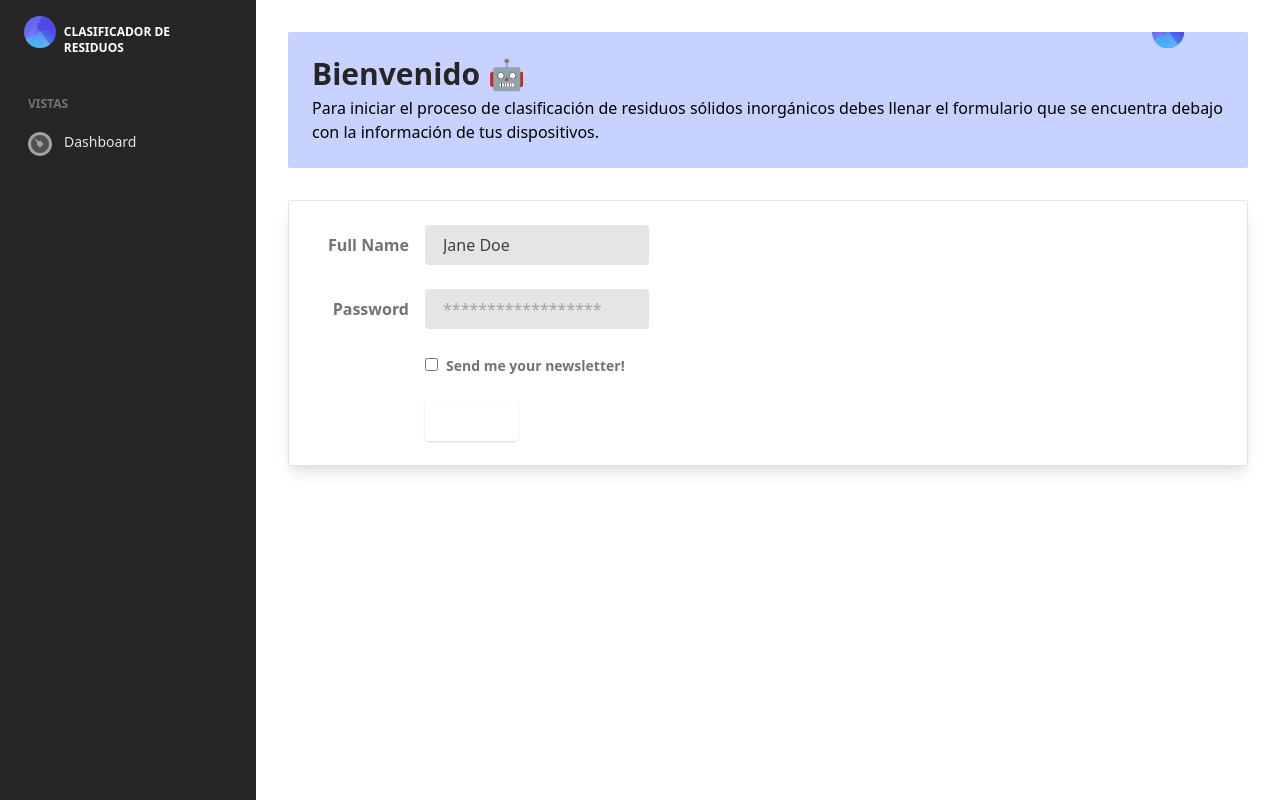
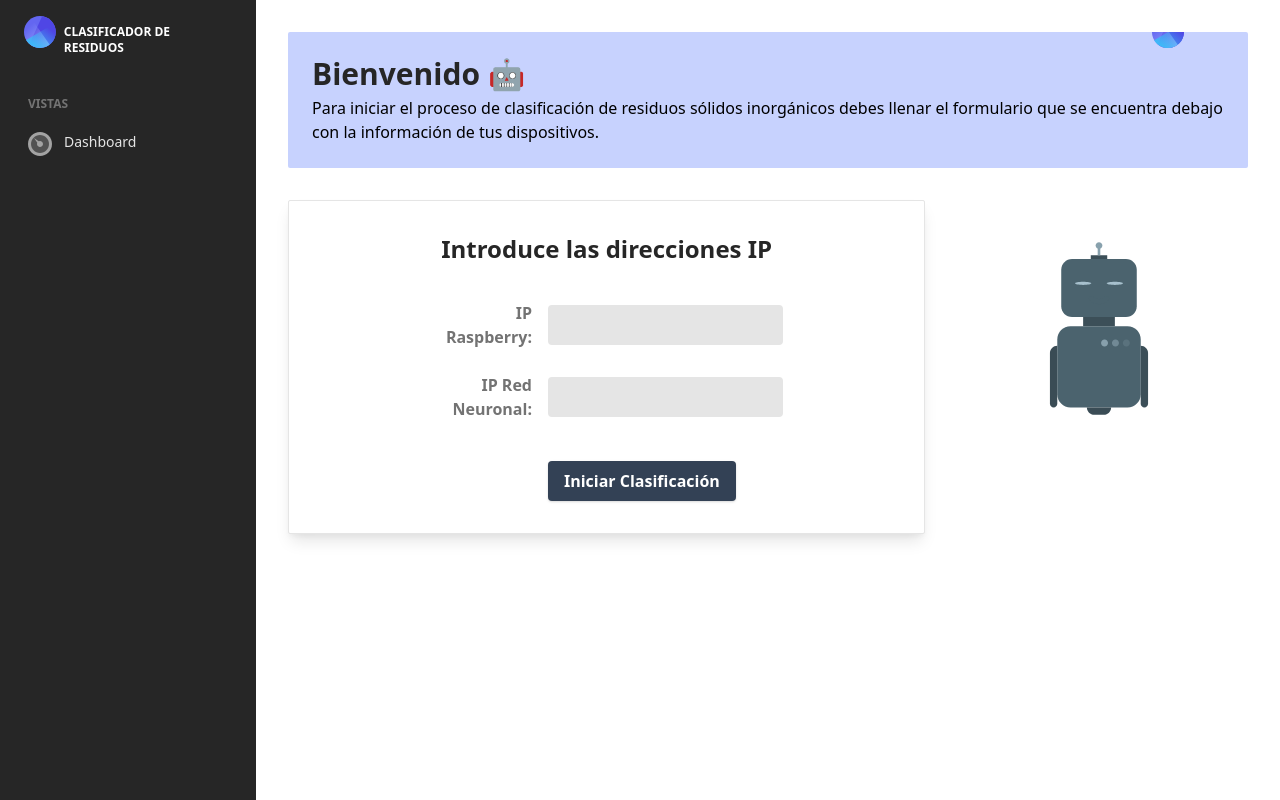
Before and after one commit to jhonderquintero/garbage-classificator-front, a React (Create React App) app: page / in a window 1280 px wide. Built offline with nearby package versions, Linux system fonts and the light colour scheme.

Commit message:
configForm

```diff
--- a/src/components/Content/ConfigForm.tsx
+++ b/src/components/Content/ConfigForm.tsx
@@ -1,64 +1,145 @@
-import React from "react";
+import { SyntheticEvent, useState } from "react";
+import {
+  IGlobalState,
+  useGlobalStatecontext,
+} from "../../context/GlobalStateContext";
+import { validateIP } from "../../helpers/validation";
 
 export const ConfigForm = () => {
+  const globalState: IGlobalState = useGlobalStatecontext();
+
+  const [devicesIp, setDevicesIp] = useState<string>("");
+  const [neuralNetworkIp, setNeuralNetworkIp] = useState<string>("");
+  const [formError, setFormError] = useState<IFormError | null>(null);
+
+  const handleSubmit = (e: SyntheticEvent) => {
+    e.preventDefault();
+    const correctDevicesIp: boolean = validateIP(devicesIp);
+    const notNullNeuralNetworkIp: boolean = neuralNetworkIp !== "";
+
+    if (correctDevicesIp) {
+      setFormError((prevState) => {
+        return {
+          ...prevState,
+          devicesIpError: "",
+        };
+      });
+      globalState.set.setDevicesIp(`http://${devicesIp}`);
+    } else {
+      setFormError((prevState) => {
+        return {
+          ...prevState,
+          devicesIpError: "IP de Raspberry Incorrecta.",
+        };
+      });
+    }
+
+    if (notNullNeuralNetworkIp) {
+      globalState.set.setNeuralNetworkIp(neuralNetworkIp);
+      setFormError((prevState) => {
+        return {
+          ...prevState,
+          neuralNetworkIp: "",
+        };
+      });
+    } else {
+      setFormError((prevState) => {
+        return {
+          ...prevState,
+          neuralNetworkIp: "IP de Red Neuronal Incorrecta.",
+        };
+      });
+    }
+
+    if (correctDevicesIp && notNullNeuralNetworkIp) {
+      setFormError(null);
+    }
+  };
+
+  const handleInputChangeDevicesIp = (e: SyntheticEvent<EventTarget>) => {
+    const target = e.target as HTMLInputElement;
+    setDevicesIp(String(target.value));
+  };
+
+  const handleInputChangeNNIp = (e: SyntheticEvent<EventTarget>) => {
+    const target = e.target as HTMLInputElement;
+    setNeuralNetworkIp(String(target.value));
+  };
+
   return (
-    <div className="bg-black col-span-full bg-white shadow-lg rounded-sm border border-gray-200">
-      <form className="w-full max-w-sm p-6">
-        <div className="md:flex md:items-center mb-6">
+    <div className="bg-blue col-span-8 bg-white shadow-lg rounded-sm border border-gray-200 flex flex-row justify-center p-4">
+      <div>
+        <h2 className="text-2xl text-gray-800 font-bold mb-1 p-4 text-center">
+          Introduce las direcciones IP
+        </h2>
+        <form className="w-full max-w-sm p-4" onSubmit={handleSubmit}>
+          <div className="flex items-center mb-6">
+            <div className="md:w-1/3">
+              <label
+                className={`block text-gray-500 font-bold md:text-right mb-1 md:mb-0 pr-4`}
+                htmlFor="inline-full-name"
+              >
+                IP Raspberry:
+              </label>
+            </div>
+            <div className="md:w-2/3">
+              <input
+                className={`${
+                  formError?.devicesIpError ? "border-red-700" : ""
+                } bg-gray-200 appearance-none border-2 border-gray-200 rounded w-full py-2 px-4 text-gray-700 leading-tight
+                  ${
+                    formError?.devicesIpError ? "" : "focus:border-coolGray-700"
+                  }
+                focus:outline-none focus:bg-white`}
+                id="inline-full-name"
+                type="text"
+                onBlur={handleInputChangeDevicesIp}
+              />
+            </div>
+          </div>
+          <div className="flex items-center mb-6">
             <div className="md:w-1/3">
               <label
                 className="block text-gray-500 font-bold md:text-right mb-1 md:mb-0 pr-4"
                 htmlFor="inline-full-name"
               >
-              Full Name
+                IP Red Neuronal:
               </label>
             </div>
             <div className="md:w-2/3">
               <input
-              className="bg-gray-200 appearance-none border-2 border-gray-200 rounded w-full py-2 px-4 text-gray-700 leading-tight focus:outline-none focus:bg-white focus:border-purple-500"
+                className={`${
+                  formError?.neuralNetworkIp ? "border-red-700" : ""
+                } bg-gray-200 appearance-none border-2 border-gray-200 rounded w-full py-2 px-4 text-gray-700 leading-tight
+                ${formError?.neuralNetworkIp ? "" : "focus:border-coolGray-700"}
+              focus:outline-none focus:bg-white`}
                 id="inline-full-name"
                 type="text"
-              value="Jane Doe"
+                onBlur={handleInputChangeNNIp}
               />
             </div>
           </div>
-        <div className="md:flex md:items-center mb-6">
-          <div className="md:w-1/3">
-            <label
-              className="block text-gray-500 font-bold md:text-right mb-1 md:mb-0 pr-4"
-              htmlFor="inline-password"
-            >
-              Password
-            </label>
-          </div>
-          <div className="md:w-2/3">
-            <input
-              className="bg-gray-200 appearance-none border-2 border-gray-200 rounded w-full py-2 px-4 text-gray-700 leading-tight focus:outline-none focus:bg-white focus:border-purple-500"
-              id="inline-password"
-              type="password"
-              placeholder="******************"
-            />
-          </div>
-        </div>
-        <div className="md:flex md:items-center mb-6">
-          <div className="md:w-1/3"></div>
-          <label className="md:w-2/3 block text-gray-500 font-bold">
-            <input className="mr-2 leading-tight" type="checkbox" />
-            <span className="text-sm">Send me your newsletter!</span>
-          </label>
-        </div>
+          <p className="text-red-500 text-right">{formError?.devicesIpError }</p>
+          <p className="text-red-500 text-right">{formError?.neuralNetworkIp}</p>
+
           <div className="md:flex md:items-center">
             <div className="md:w-1/3"></div>
             <div className="md:w-2/3">
               <button
-              className="shadow bg-purple-500 hover:bg-purple-400 focus:shadow-outline focus:outline-none text-white font-bold py-2 px-4 rounded"
-              type="button"
+                className="mt-4 shadow bg-blueGray-700 hover:bg-blueGray-600 focus:shadow-outline focus:outline-none text-white font-bold py-2 px-4 rounded"
+                type="submit"
               >
-              Sign Up
+                Iniciar Clasificación
               </button>
             </div>
           </div>
         </form>
       </div>
+    </div>
   );
 };
+
+interface IFormError {
+  devicesIpError?: string;
+  neuralNetworkIp?: string;
+}
--- a/src/context/GlobalStateContext.tsx
+++ b/src/context/GlobalStateContext.tsx
@@ -1,7 +1,16 @@
-import { createContext } from "react";
+import { createContext, useContext } from "react";
 import { useLocalStorageState } from "../hooks/useLocalStorageState";
 
 const GlobalStateContext = createContext(null);
+
+export function useGlobalStatecontext() {
+  const context = useContext(GlobalStateContext);
+  if (!context)
+    throw new Error(
+      "Global State Context must be used inside the Global State Provider"
+    );
+  return context;
+}
 
 export const GlobalStateContextProvider = ({ children, ...props }: any) => {
   const [devicesIp, setDevicesIp, removeDevicesIp] = useLocalStorageState(
@@ -12,7 +21,7 @@ export const GlobalStateContextProvider = ({ children, ...props }: any) => {
   const [neuralNetworkIp, setNeuralNetworkIp, removeNeuralNetworkIp] =
     useLocalStorageState("neuralnetwork-ip", "");
 
-  const state = {
+  const state: IGlobalState = {
     // Getters
     get: {
       devicesIp,
@@ -35,3 +44,20 @@ export const GlobalStateContextProvider = ({ children, ...props }: any) => {
     ></GlobalStateContext.Provider>
   );
 };
+
+export interface IGlobalState {
+  get: GlobalStateGetters;
+  set: GlobalStateSetters;
+}
+
+interface GlobalStateGetters {
+  devicesIp: Function;
+  neuralNetworkIp: Function;
+}
+
+interface GlobalStateSetters {
+  setDevicesIp: Function;
+  setNeuralNetworkIp: Function;
+  removeDevicesIp: Function;
+  removeNeuralNetworkIp: Function;
+}
--- a/src/pages/MainPage.tsx
+++ b/src/pages/MainPage.tsx
@@ -1,6 +1,7 @@
 import React, { useState } from "react";
 import { ConfigForm } from "../components/Content/ConfigForm";
 import { Content } from "../components/Content/Content";
+import { LottieCard } from "../components/Content/LottieCard";
 import { GridWrapper } from "../components/GridWrapper";
 import Sidebar from "../components/Sidebar";
 import WelcomeBanner from "../components/WelcomeBanner";
@@ -30,6 +31,7 @@ export const MainPage = () => {
         CentralContent={
           <GridWrapper>
             <ConfigForm />
+            <LottieCard />
           </GridWrapper>
         }
       />
```
Lines whose indentation alone changed are shown as unchanged.
